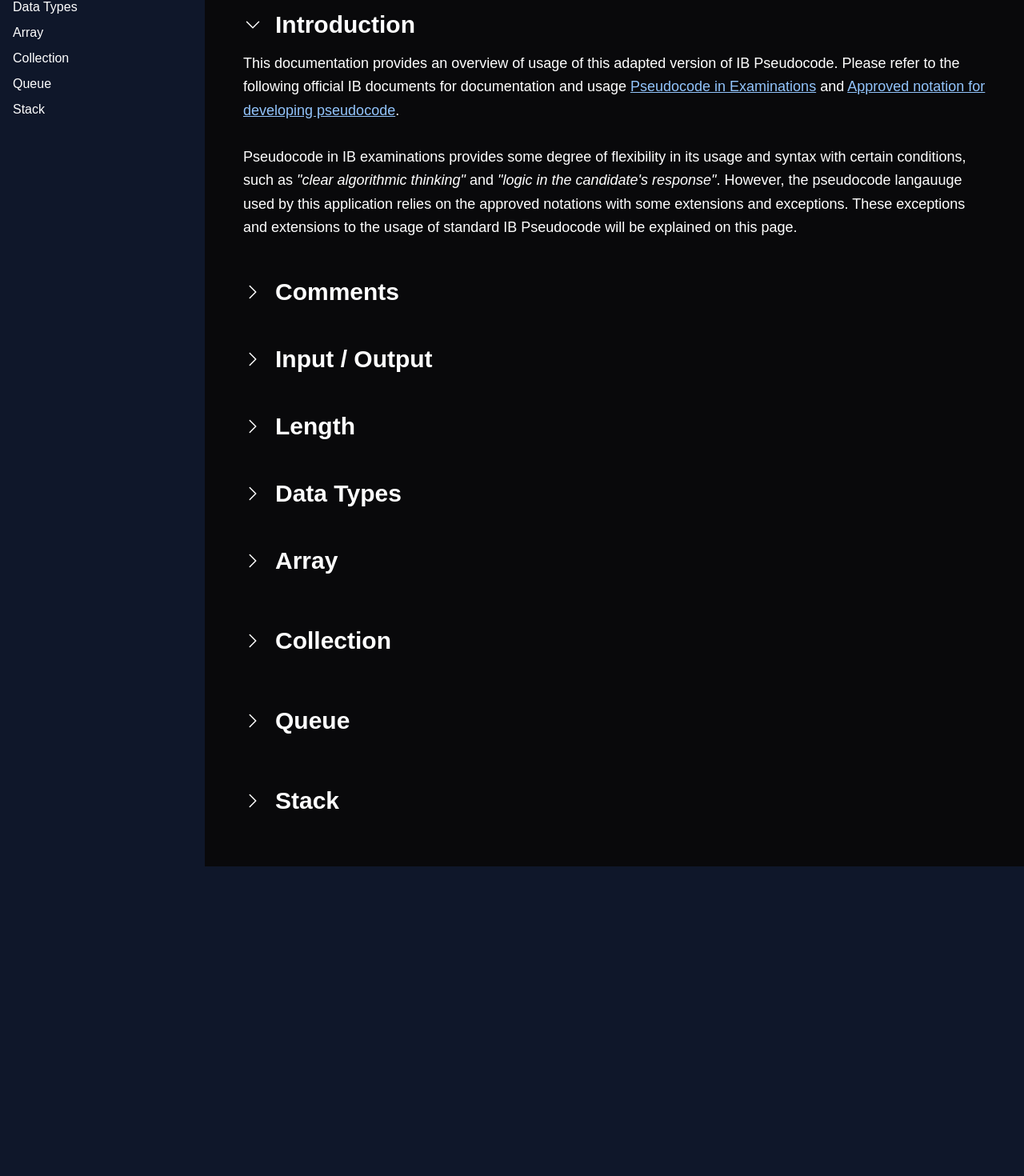
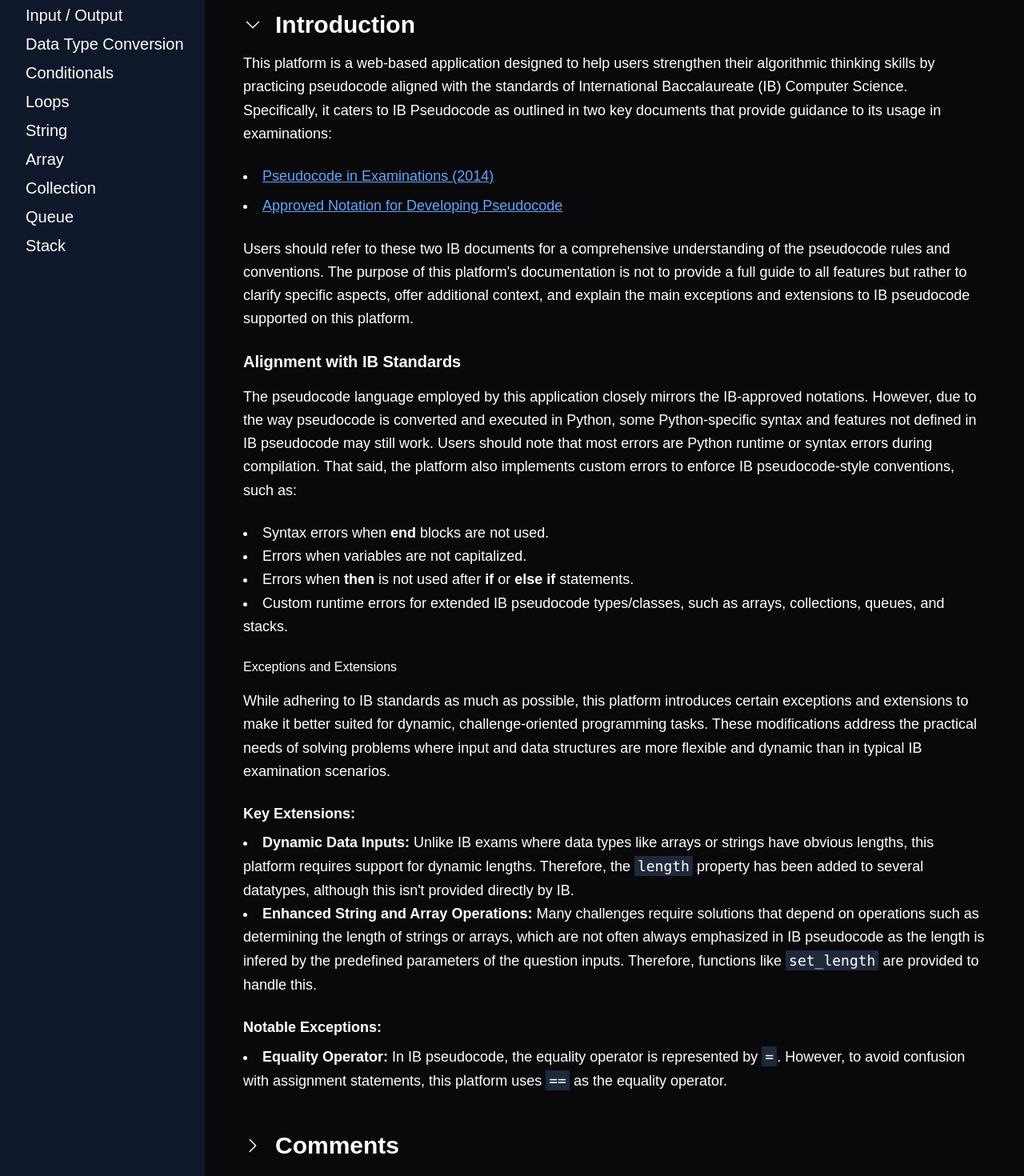
Before and after one commit to shayan-taba/pseudocode_ide, a Next.js app: page /documentation in a window 1280 px wide. Shown: the part 191-1661 px from the top of the page at 80% size. Before the commit the page ends 1274 px from the top, so only its background shows below. Built offline with nearby package versions, Linux system fonts and the light colour scheme.

Commit message:
documentation changes

```diff
--- a/src/app/documentation/components/general_sections.tsx
+++ b/src/app/documentation/components/general_sections.tsx
@@ -2,19 +2,10 @@
 
 import React, { useState, useEffect } from "react";
 import { ChevronDownIcon, ChevronRightIcon } from "@heroicons/react/24/solid";
-
-interface DocumentationItem {
-  type: "description" | "code"; // To differentiate between description and code
-  content: React.ReactNode | string; // Could be a React component or a string (for code)
-}
-
-interface DocumentationSection {
-  title: string;
-  items: DocumentationItem[]; // Array of optional descriptions and code blocks
-}
+import { GeneralDocumentationSection } from "../documentation_data";
 
 interface GeneralDocumentationProps {
-  sections: DocumentationSection[];
+  sections: GeneralDocumentationSection[];
 }
 
 const GeneralDocumentation: React.FC<GeneralDocumentationProps> = ({
@@ -30,7 +21,7 @@ const GeneralDocumentation: React.FC<GeneralDocumentationProps> = ({
 };
 
 // Accordion Section Component
-const AccordionSection: React.FC<{ section: DocumentationSection }> = ({
+const AccordionSection: React.FC<{ section: GeneralDocumentationSection }> = ({
   section,
 }) => {
   const [isOpen, setIsOpen] = useState(false);
@@ -42,7 +33,7 @@ const AccordionSection: React.FC<{ section: DocumentationSection }> = ({
   }, [section.title]);
 
   return (
-    <section className="mb-12">
+    <section id={section.id} className="mb-12">
       <div className="flex items-center mb-4 flex-row-reverse gap-4">
         <h2 className="text-3xl font-bold flex-1">{section.title}</h2>
         <button onClick={() => setIsOpen(!isOpen)}>
--- a/src/app/documentation/components/ib_datatype_sections.tsx
+++ b/src/app/documentation/components/ib_datatype_sections.tsx
@@ -55,7 +55,7 @@ const DataTypeSection: React.FC<DataTypeSectionProps> = ({
           <ul className="list-disc list-inside mb-4">
             {methods.map((method) => (
               <li key={method.name}>
-                <strong>{method.name}:</strong> {method.description}
+                <code>{method.name}:</code><p>{method.description}</p>
               </li>
             ))}
           </ul>
@@ -64,7 +64,7 @@ const DataTypeSection: React.FC<DataTypeSectionProps> = ({
           <ul className="list-disc list-inside mb-4">
             {attributes.map((attribute) => (
               <li key={attribute.name}>
-                <strong>{attribute.name}:</strong> {attribute.description}
+                <code>{attribute.name}:</code><p>{attribute.description}</p>
               </li>
             ))}
           </ul>
@@ -73,7 +73,7 @@ const DataTypeSection: React.FC<DataTypeSectionProps> = ({
           <ul className="list-disc list-inside">
             {errors.map((error) => (
               <li key={error.name}>
-                <strong>{error.name}:</strong> {error.description}
+                {error.name != "" && (<code>{error.name}:</code>)} <p>{error.description}</p>
               </li>
             ))}
           </ul>
--- a/src/app/documentation/documentation_data.tsx
+++ b/src/app/documentation/documentation_data.tsx
@@ -1,70 +1,154 @@
-interface DocumentationItem {
+export interface GeneralDocumentationItem {
   type: "description" | "code"; // To differentiate between description and code
   content: React.ReactNode | string; // Could be a React component or a string (for code)
 }
 
-interface DocumentationSection {
+export interface GeneralDocumentationSection {
   title: string;
-  items: DocumentationItem[]; // Array of optional descriptions and code blocks
+  id: string;
+  items: GeneralDocumentationItem[]; // Array of optional descriptions and code blocks
 }
 
-export const generalDocumentationSections: DocumentationSection[] = [
+export const generalDocumentationSections: GeneralDocumentationSection[] = [
   {
     title: "Introduction",
+    id: "introduction",
     items: [
       {
         type: "description",
         content: (
-          <p className="text-lg leading-relaxed">
-            This documentation provides an overview of usage of this adapted
-            version of IB Pseudocode. Please refer to the following official IB
-            documents for documentation and usage{" "}
+          <>
+            <p className="mb-6">
+              This platform is a web-based application designed to help users
+              strengthen their algorithmic thinking skills by practicing
+              pseudocode aligned with the standards of International
+              Baccalaureate (IB) Computer Science. Specifically, it caters to IB
+              Pseudocode as outlined in two key documents that provide guidance
+              to its usage in examinations:
+            </p>
+
+            <ul className="flex flex-col gap-2">
+              <li>
                 <a
+                  href="/documents/Pseudocode%20in%20Examinations%202014.pdf"
                   target="_blank"
-              href="/documents/Pseudocode in Examinations 2014.pdf"
-              className="text-blue-300 hover:text-blue-500 underline"
                 >
-              Pseudocode in Examinations
-            </a>{" "}
-            and{" "}
+                  Pseudocode in Examinations (2014)
+                </a>
+              </li>
+              <li>
                 <a
+                  href="/documents/Approved%20notation%20for%20developing%20pseudocode.pdf"
                   target="_blank"
-              href="/documents/Approved notation for developing pseudocode.pdf"
-              className="text-blue-300 hover:text-blue-500 underline"
                 >
-              Approved notation for developing pseudocode
+                  Approved Notation for Developing Pseudocode
                 </a>
-            .
-            <br />
-            <br />
-            Pseudocode in IB examinations provides some degree of flexibility in
-            its usage and syntax with certain conditions, such as{" "}
-            <em>&quot;clear algorithmic thinking&quot;</em> and{" "}
-            <em>&quot;logic in the candidate&apos;s response&quot;</em>. However, the
-            pseudocode langauuge used by this application relies on the approved
-            notations with some extensions and exceptions. These exceptions and
-            extensions to the usage of standard IB Pseudocode will be explained
-            on this page.
+              </li>
+            </ul>
+
+            <p className="mb-6">
+              Users should refer to these two IB documents for a comprehensive
+              understanding of the pseudocode rules and conventions. The purpose
+              of this platform's documentation is not to provide a full guide to
+              all features but rather to clarify specific aspects, offer
+              additional context, and explain the main exceptions and extensions
+              to IB pseudocode supported on this platform.
             </p>
+
+            <h2 className="text-xl font-semibold mb-4">
+              Alignment with IB Standards
+            </h2>
+            <p className="mb-6">
+              The pseudocode language employed by this application closely
+              mirrors the IB-approved notations. However, due to the way
+              pseudocode is converted and executed in Python, some
+              Python-specific syntax and features not defined in IB pseudocode
+              may still work. Users should note that most errors are Python
+              runtime or syntax errors during compilation. That said, the
+              platform also implements custom errors to enforce IB
+              pseudocode-style conventions, such as:
+            </p>
+
+            <ul>
+              <li>
+                Syntax errors when <strong>end</strong> blocks are not used.
+              </li>
+              <li>Errors when variables are not capitalized.</li>
+              <li>
+                Errors when <strong>then</strong> is not used after{" "}
+                <strong>if</strong> or <strong>else if</strong> statements.
+              </li>
+              <li>
+                Custom runtime errors for extended IB pseudocode types/classes,
+                such as arrays, collections, queues, and stacks.
+              </li>
+            </ul>
+
+            <h2 className="mb-4">Exceptions and Extensions</h2>
+            <p className="mb-6">
+              While adhering to IB standards as much as possible, this platform
+              introduces certain exceptions and extensions to make it better
+              suited for dynamic, challenge-oriented programming tasks. These
+              modifications address the practical needs of solving problems
+              where input and data structures are more flexible and dynamic than
+              in typical IB examination scenarios.
+            </p>
+
+            <h3>Key Extensions:</h3>
+            <ul>
+              <li>
+                <strong>Dynamic Data Inputs:</strong> Unlike IB exams where data
+                types like arrays or strings have obvious lengths, this platform
+                requires support for dynamic lengths. Therefore, the{" "}
+                <code>length</code> property has been added to several
+                datatypes, although this isn't provided directly by IB.
+              </li>
+              <li>
+                <strong>Enhanced String and Array Operations:</strong> Many
+                challenges require solutions that depend on operations such as
+                determining the length of strings or arrays, which are not often
+                always emphasized in IB pseudocode as the length is infered by
+                the predefined parameters of the question inputs. Therefore,
+                functions like <code>set_length</code> are provided to handle
+                this.
+              </li>
+            </ul>
+
+            <h3>Notable Exceptions:</h3>
+            <ul>
+              <li>
+                <strong>Equality Operator:</strong> In IB pseudocode, the
+                equality operator is represented by <code>=</code>. However, to
+                avoid confusion with assignment statements, this platform uses{" "}
+                <code>==</code> as the equality operator.
+              </li>
+            </ul>
+          </>
         ),
       },
     ],
   },
   {
     title: "Comments",
+    id: "comments",
     items: [
       {
         type: "description",
         content: (
-          <p className="text-lg leading-relaxed">
-            Comments must only be on new-lines. In-line comments are not
-            supported yet. Comments begin with the symbol <code>#</code>.
+          <p>
+            Comments can be on new-lines or at the end of lines. Both comments
+            in the form of <code>#</code> or <code>#</code> are supported by
+            this platform. Although, <code>#</code> is prefered by IB in
+            pseudocode, the code editor on this platform provides better
+            formatting when <code>#</code> is used. Therefore, this platform
+            recommends the usage of <code>#</code> python-like symbols for
+            comments.
           </p>
         ),
       },
       {
         type: "code",
-        content: `COUNTER = 0
+        content: `COUNTER = 0 # Initialize Variable
 loop while COUNTER <= 10
     output COUNTER
 end loop
@@ -74,86 +158,206 @@ end loop
     ],
   },
   {
-    title: "Input / Output",
+    title: "Variables",
+    id: "variable",
     items: [
       {
         type: "description",
         content: (
-          <p className="text-lg leading-relaxed">
-            To get user input, use the <code>input</code> keyword followed by a
-            variable name. Variables must follow the standard convention of
-            being upper-case and not repeating a IB Pseudocode or Python
-            keyword. All input is assumed to be a string in this application.
-            This may not be the case in IB examinations. To convert strings to
-            other datatypes, follow the standard python version. The example
-            below converts an input to an integer.
+          <p>
+            Variables names must be in uppercase and only support uppercase
+            characters A-Z and undescores. Characters like digits, special
+            characters, and dashes are not supported. Additionally, none of the
+            keywords or predefined variables, functions, or classes used in IB
+            Pseudocode or Python <em>(i.e., loop, while, and, or )</em> should
+            be used as keywords. This could result in a syntax error.
           </p>
         ),
       },
       {
         type: "code",
-        content: `output "Please enter your age"
-input AGE
-CURRENT_YEAR = 2024
-output "you were born in", CURRENT_YEAR - int(AGE), "or" , CURRENT_YEAR - int(AGE) - 1`,
+        content: `MY_ARRAY = Array() # This is a valid variable name and assignment`,
       },
     ],
   },
   {
-    title: "Length",
-    items: [],
-  },
-  {
-    title: "Data Types",
+    title: "Input / Output",
+    id: "input-output",
     items: [
       {
         type: "description",
         content: (
-          <p className="text-lg leading-relaxed">
-            All datatypes &#40;i.e., booleans, arrays, string, collections, etc.&#41;, as seen in the two IB pseudocode guide documents, are available and generally work exactly as specified in the documents. Noteworthy exceptions to this rule of thumb apply to the <em>array</em> datatypes and these are explained in the <a href="#array">array</a>.
-            All datatypes with custom IB methods &#40;i.e., arrays, collections, queues, stacks&#40; have detailed documentation on this page.
+          <p>
+            To get user input, use the <code>input</code> keyword followed by a
+            variable name as specified in <a href="#variable">variables</a>.
+            This feature is provided by this platform with a dialogue box for
+            input in both <em>playground mode</em> and{" "}
+            <em>pseudocode challenges</em>. However, its usage will never be
+            required in response to a <em>pseudocode challenge</em>, and it will
+            not be applicable.
+            <br />
+            <br />
+            Although <code>input</code> is not frequently used in IB
+            examinations, when it is, the input value is not always assumed to
+            be a string. On this platform, however, input is always treated as a
+            string. To convert strings to other data types, you can use standard
+            Python methods such as <code>int()</code>, <code>float()</code>, or{" "}
+            <code>bool()</code>.
+            <br />
+            <br />
+            Additionally, when trying to get user input — especially in{" "}
+            <em>playground mode</em> — you cannot directly specify a prompt
+            string in this platform. A recommended workaround is to use{" "}
+            <code>output</code> beforehand to display a prompt for the user.
           </p>
         ),
       },
       {
         type: "code",
-        content: `output "Please enter your age"
-input AGE
-CURRENT_YEAR = 2024
-output "you were born in", CURRENT_YEAR - int(AGE), "or" , CURRENT_YEAR - int(AGE) - 1`,
+        content: `# Display a prompt for the user
+output "Enter your name:"
+
+# Receive user input
+input name
+
+# Output a greeting
+output "Hello, " + name`,
+      },
+      {
+        type: "code",
+        content: `# Display a prompt for the user
+output "Enter your age:"
+
+# Receive user input (as a string)
+input age
+
+# Convert the input to an integer
+age = int(age)
+
+# Output the age next year
+output "Next year, you will be " + (age + 1)`,
+      },
+      {
+        type: "code",
+        content: `# Use output to display a custom prompt
+output "Enter a number to double:"
+
+# Get the input as a string
+input number
+
+# Convert to integer and perform calculation
+number = int(number)
+output "Double of your number is: " + (number * 2)`,
       },
     ],
+  },
+  {
+    title: "Data Type Conversion",
+    id: "data-type-conversion",
+    items: [
+      {
+        type: "description",
+        content: (
+          <p>
+            To convert a datatype to other data types, you can use standard
+            Python methods such as <code>int()</code>, <code>float()</code>, or{" "}
+            <code>bool()</code>. Refer to the official Python 3.13.1 documentation.
+          </p>
+        ),
+      },
+      {
+        type: "code",
+        content: `NUMBER = 0
+# Convert to a boolean
+IS_FASLE = bool(number)
+output IS_FASLE  # Output: False
+
+# Another example where boolean is true
+number = 1
+IS_FIS_TRUEALSE = bool(number)
+output IS_TRUE  # Output: True`,
+      },
+    ],
+  },
+  {
+    title: "Conditionals",
+    id: "conditionals",
+    items: [],
+  },
+  {
+    title: "Loops",
+    id: "loops",
+    items: [],
   },
 ];
 
 export const dataTypes = [
   {
+    id: "string",
+    name: "String",
+    description: (
+      <>
+        <p>
+          A string defined with <code>""</code> obtains all Python methods and
+          properties of a Python string class. In order to practice for IB
+          examinations, it is recommended not to use any of the features.
+          <br />
+          <br />
+          Most strings in the <em>pseudocode-problems</em> are defined with the
+          class <code>CustomString</code>. It is a subclass of the standard
+          Python string but adds a <code>length</code> attribute as a public
+          property. The purpose for this is to maintain consistency with other
+          datatypes with the use of the <code>length</code> property.
+        </p>
+      </>
+    ),
+    constructorExample: `MY_STRING = "abc" # Standard Python string
+PREFERRED_STRING = CustomString("abc") # Subclass of Python string with additional length property`,
+    methods: [
+      {
+        name: "str methods",
+        description:
+          "All the methods of Python strings. Refer to the official Python 3.13.1 documentation. This is not recommended to use in pseudocode-challenges.",
+      }
+    ],
+    attributes: [
+      { name: "length", description: "The amount of characters of the string (read-only)." },
+    ],
+    errors: [
+      {
+        name: "",
+        description:
+          "All the errors associated with Python strings. Refer to the official Python 3.13.1 documentation",
+      }
+    ],
+  },
+
+  {
     id: "array",
     name: "Array",
     description: (
-      <>
       <p>
         An <strong>Array</strong> is an indexed, ordered set of elements. Its
         size is fixed after initialization.
       </p>
-        <pre className="bg-slate-800 p-4 rounded mb-4">
-          <code>
-            {`MY_ARRAY = Array()
-MY_ARRAY.set_length(5)
-MY_ARRAY[0] = "Hello"
-MY_ARRAY[1] = 42`}
-          </code>
-        </pre>
-      </>
     ),
     constructorDescription: (
       <>
-        <p>
-          Arrays must be initialized. On initialization, they array obtains a
-          fixed size and are optionally filled with values. To Initialize it,
-          only use one of the following: (1) include values in the construction,
-          (2) use <code>set_length</code> directly after construction, (3) or
-          use <code>intialize values</code> directly after construction.
+        <p className="text-lg leading-relaxed">
+          Arrays must be initialized immediately upon creation. During
+          initialization, the array acquires a fixed size and can optionally be
+          populated with values. To initialize an array, you must use one of the
+          following methods:
+        </p>
+        <ul>
+          <li>
+            Include values directly in the construction, e.g.,{" "}
+            <code>ARRAY = Array(3, 5, 1, 2)</code>.
+          </li>
+        </ul>
+        <p className="text-lg leading-relaxed">
+          It is important to note that only one of these initialization methods
+          can be applied to a single array
         </p>
       </>
     ),
--- a/src/app/documentation/documentation_styles.css
+++ b/src/app/documentation/documentation_styles.css
@@ -2,10 +2,30 @@
 @tailwind components;
 @tailwind utilities;
 
-p code {
-  @apply bg-slate-800;
+*:not(pre) > code {
+  @apply bg-slate-800 px-1 py-0.5;
 }
 
-#array {
-    @apply pt-0
+#string {
+  @apply pt-0;
 }
+
+p {
+  @apply text-lg leading-relaxed;
+}
+
+main a {
+  @apply text-blue-400 hover:text-blue-500 underline;
+}
+
+main h3 {
+  @apply text-lg font-semibold mb-2;
+}
+
+main ul {
+  @apply list-disc list-inside mb-6;
+}
+
+main li {
+  @apply text-lg leading-relaxed;
+}
--- a/src/app/documentation/page.tsx
+++ b/src/app/documentation/page.tsx
@@ -34,15 +34,15 @@ const DocumentationPage: React.FC = () => {
 
   return (
     <div id="documentationPage" className="flex bg-slate-900 text-white min-h-screen w-[100vw]">
-      <aside className="bg-slate-900 p-4 w-[20%] z-10 relative">
+      <aside className="bg-slate-900 p-8 w-[20%] z-10 relative">
         <div className="fixed w-100%">
-        <h2 className="text-xl font-bold mb-4">Table of Contents</h2>
+        <h2 className="text-4xl font-bold mb-4">Table of Contents</h2>
         <nav className="space-y-2">
           {toc.map((item, index) => (
             <a
               key={`${item.id}-${index}`}
               href={`#${item.id}`} // This links to the dynamically generated id
-              className={`block pl-${item.level * 4} hover:text-zinc-300`}
+              className={`block pl-${item.level * 4} hover:text-zinc-300 hover:underline text-xl`}
             >
               {item.title}
             </a>
```
Lines whose indentation alone changed are shown as unchanged.
